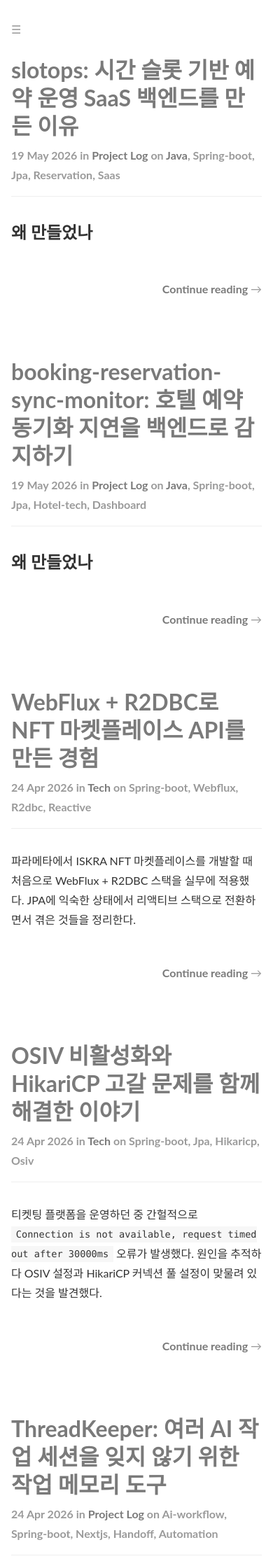
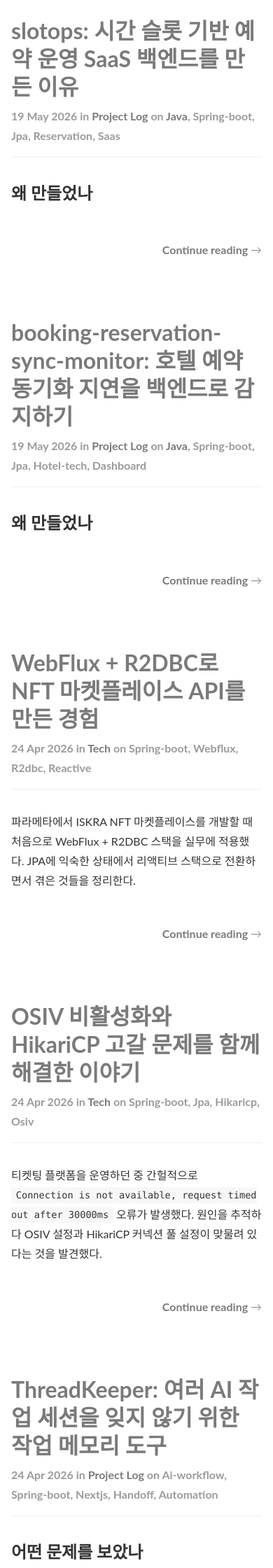
Before and after one commit to jean202/jean202.github.io, a Jekyll site: the page built from index.html, in a window 390 px wide. Shown: the top 2240 px of the page at 70% size. Built offline with Jekyll 4.4.1, drawn with Linux system fonts in a browser that asks for light colours; nearby versions of some CDN libraries; the list of posts is cut into pages by our own code.

Commit message:
Hide the sidebar drawer and navbar on mobile
The narrow-width sidebar drawer was awkward — its profile photo was
still paint-clipping to the top half even after the Hydejack global
polyfill landed, and the drawer's content (name / role / summary /
navigation) is already duplicated by the new hero card avatar on the
Portfolio page and the footer's Portfolio/About/GitHub/Email/RSS links.

Suppress #_yDrawer and the fixed-top navbar (which holds the hamburger
trigger) under 54em so mobile visitors get a clean page-content +
footer layout. The sidebar stays intact at desktop widths where it's
the theme's intended primary navigation.

Co-Authored-By: Claude Opus 4.7 <noreply@anthropic.com>

```diff
--- a/assets/css/hydejack.css
+++ b/assets/css/hydejack.css
@@ -870,6 +870,27 @@ input[type="checkbox"]:checked ~ ul{
   }
 }
 
+@media (max-width: 53.99em) {
+  /* Hide the sidebar drawer and the hamburger trigger at narrow widths.
+     The drawer's content (profile photo, name, role, summary, navigation)
+     is already covered by the hero card on the Portfolio page plus the
+     footer's Portfolio/About/GitHub/Email/RSS links, so the drawer was
+     mostly noise on mobile — and the sidebar's profile photo was getting
+     paint-clipped to its top half inside the drawer regardless of how
+     we styled it. Cleaner to just remove the drawer entirely on mobile
+     and rely on the hero + footer for everything. The sidebar stays
+     intact on desktop (>= 54em) where it's the primary navigation. */
+  #_yDrawer {
+    display: none;
+  }
+  .navbar.fixed-top {
+    display: none;
+  }
+  .content {
+    padding-top: 1.5rem;
+  }
+}
+
 @media (max-width: 700px) {
   .site-sidebar {
     padding-top: 1rem;
```
